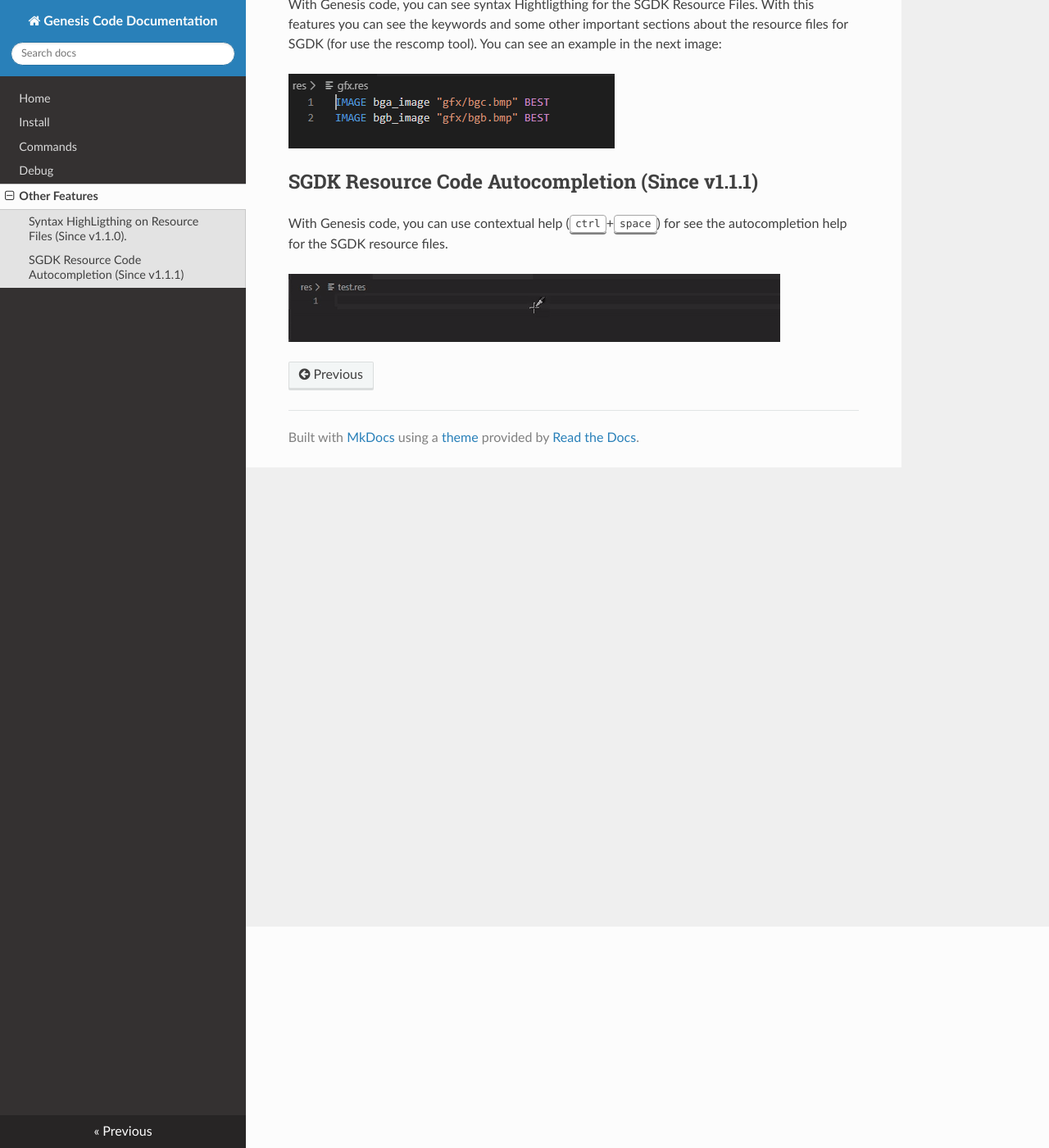
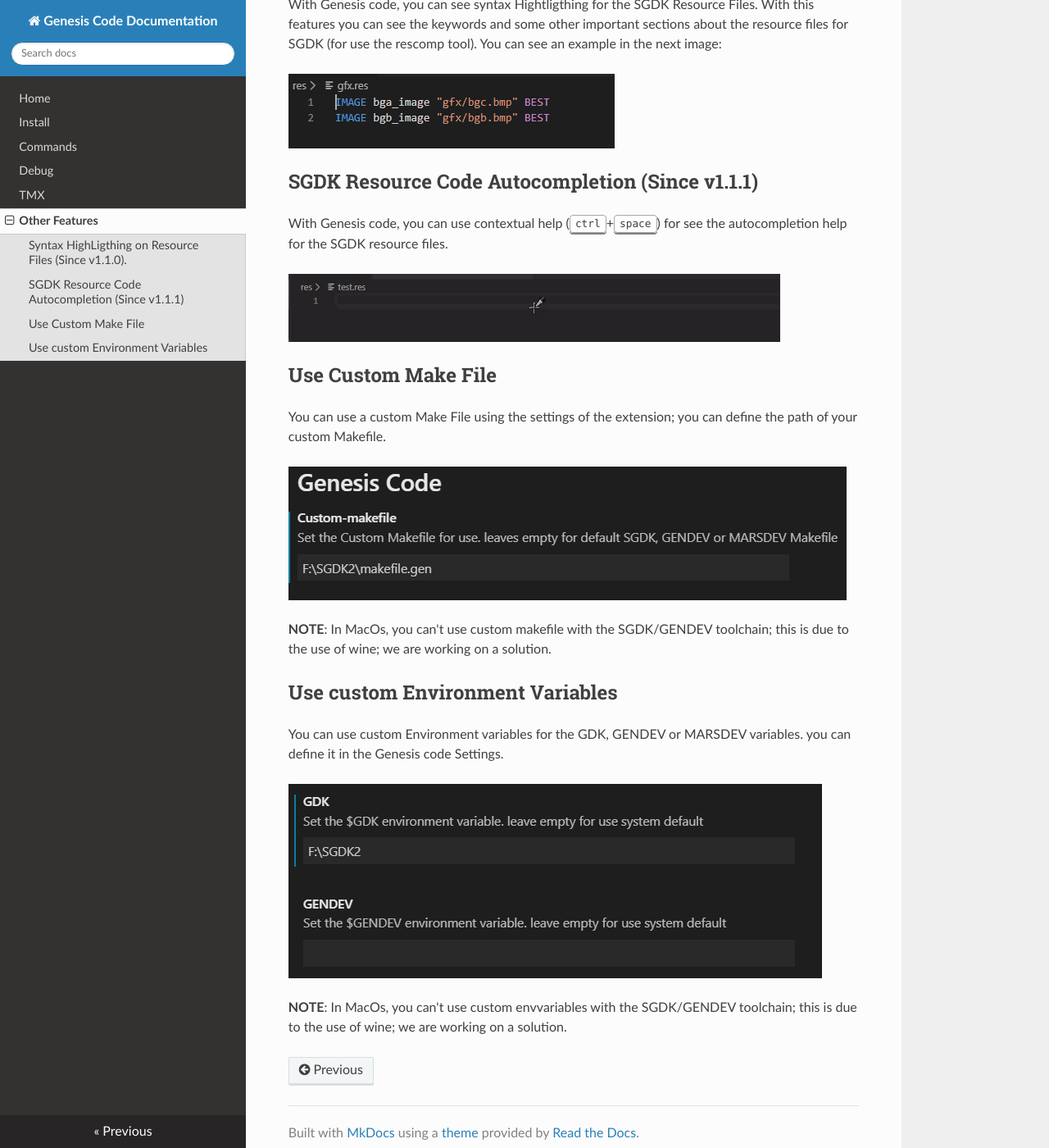
Before and after one commit to zerasul/genesis-code-docs, an MkDocs documentation site: the page built from docs/otherfeatures.md, in a window 1280 px wide and 1400 px high, scrolled down 270 px. Shown: the whole window at 82% size. Built offline with MkDocs 1.6.1, drawn with Linux system fonts in a browser that asks for light colours; nearby versions of some CDN libraries.

Commit message:
updating documentation for 1.3.0

```diff
--- a/docs/otherfeatures.md
+++ b/docs/otherfeatures.md
@@ -13,3 +13,19 @@
 With Genesis code, you can use contextual help (<kbd>ctrl</kbd>+<kbd>space</kbd>) for see the autocompletion help for the SGDK resource files.
 
 ![testautocomplete](img/testautocomplete.gif)
+
+## Use Custom Make File
+
+You can use a custom Make File using the settings of the extension; you can define the path of your custom Makefile.
+
+![makefilecustom](img/makefile.png)
+
+**NOTE**: In MacOs, you can't use custom makefile with the SGDK/GENDEV toolchain; this is due to the use of wine; we are working on a solution.
+
+## Use custom Environment Variables
+
+You can use custom Environment variables for the GDK, GENDEV or MARSDEV variables. you can define it in the Genesis code Settings.
+
+![envvariables](img/envvariables.png)
+
+**NOTE**: In MacOs, you can't use custom envvariables with the SGDK/GENDEV toolchain; this is due to the use of wine; we are working on a solution.
--- a/mkdocs.yml
+++ b/mkdocs.yml
@@ -4,5 +4,6 @@
   - Install: install.md
   - Commands: commands.md
   - Debug: debug.md
+  - TMX: tmx.md
   - Other Features: otherfeatures.md
 theme: readthedocs
```
Also changed, not shown: docs/commands.md (+8 -0 lines), docs/tmx.md (added, +9 -0 lines), docs/img/envvariables.png (added), docs/img/importTMX.png (added), docs/img/makefile.png (added).
